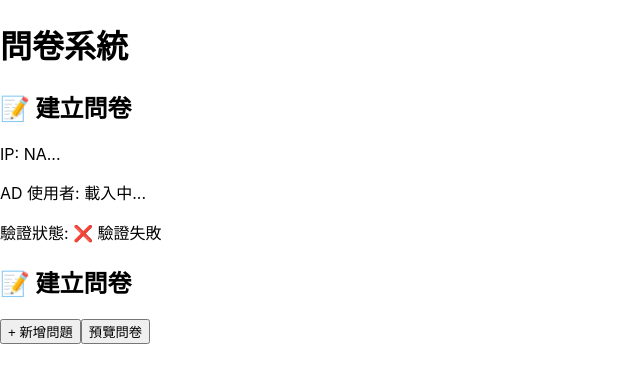
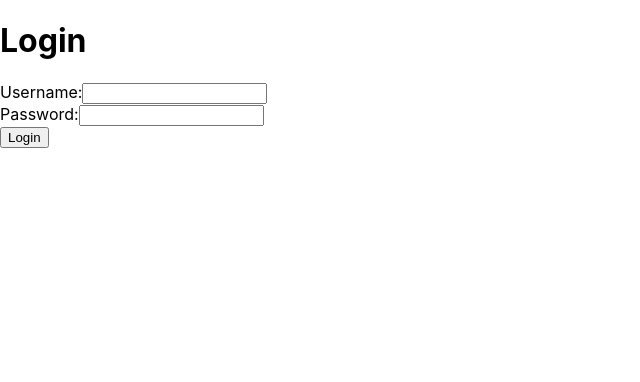
Before and after one commit to fujimmy/my-react-app, a React (Create React App) app: page / in a window 1280 px wide. Shown: the top 382 px of the page, without its empty margins (0-640 px from the left). Built offline with nearby package versions, Linux system fonts and the light colour scheme.

Commit message:
add ad auth

```diff
--- a/package.json
+++ b/package.json
@@ -10,6 +10,7 @@
     "react-datepicker": "^8.2.0",
     "react-dom": "^19.0.0",
     "react-hook-form": "^7.54.2",
+    "react-router-dom": "^7.3.0",
     "react-scripts": "5.0.1",
     "react-select": "^5.10.1",
     "web-vitals": "^4.2.4",
--- a/src/App.js
+++ b/src/App.js
@@ -1,13 +1,20 @@
+import { BrowserRouter as Router, Routes, Route, useNavigate } from "react-router-dom";
+import { useState } from "react";
 import React from "react";
-import SurveyForm from "./components/SurveyForm"; // 確保路徑正確
+import SurveyPage from "./components/SurveyForm"; // 確保路徑正確
+import LoginPage from "./components/LoginPage";
+
 
 function App() {
+  const [user, setUser] = useState(null); // 存放登入者資訊
+
   return (
-    <div className="App">
-      <h1 className="text-2xl font-bold mb-4">問卷系統</h1>
-      <SurveyForm />
-    </div>
-
+    <Router>
+    <Routes>
+      <Route path="/" element={<LoginPage setUser={setUser} />} />
+      <Route path="/survey" element={<SurveyPage user={user} />} />
+    </Routes>
+  </Router>
   );
 }
 
--- /dev/null
+++ b/src/components/LoginPage.js
@@ -0,0 +1,72 @@
+import React, { useState } from 'react';
+
+const LoginPage = () => {
+  const [account, setUsername] = useState('');
+  const [password, setPassword] = useState('');
+  const [errorMessage, setErrorMessage] = useState('');
+
+  const handleSubmit = async (e) => {
+    e.preventDefault();
+
+    const data = { account, password };
+
+    try {
+      // 发送 POST 请求到 API
+      const response = await fetch('http://10.5.6.174:9101/api/AD/Login', {
+        method: 'POST',
+        headers: {
+          'Content-Type': 'application/json',
+          'X-Api-Key':'3ce17b00-68c3-41a1-812b-f87017b4dfad'
+        },
+        body: JSON.stringify(data),
+        credentials: 'include'
+      });
+
+    const result = await response.json();
+     console.log(result);
+      if (result.result) {
+        // 登录成功，保存用户名到 localStorage 并跳转到问卷页面
+        localStorage.setItem('username', account);
+        window.location.href = '/survey'; // 跳转到问卷页面
+      } else {
+        setErrorMessage(result.msg);
+      }
+    } catch (error) {
+      console.error('登录错误:', error);
+      setErrorMessage('登录失败，请稍后再试');
+    }
+  };
+
+  return (
+    <div>
+      <h1>Login</h1>
+      <form onSubmit={handleSubmit}>
+        <label>
+          Username:
+          <input
+            type="text"
+            value={account}
+            onChange={(e) => setUsername(e.target.value)}
+            required
+          />
+        </label>
+        <br />
+        <label>
+          Password:
+          <input
+            type="password"
+            value={password}
+            onChange={(e) => setPassword(e.target.value)}
+            required
+          />
+        </label>
+        <br />
+        <button type="submit">Login</button>
+      </form>
+
+      {errorMessage && <p>{errorMessage}</p>}
+    </div>
+  );
+};
+
+export default LoginPage;
```
Also changed, not shown: 1 other file (tests, documents, lock files or other folders).
